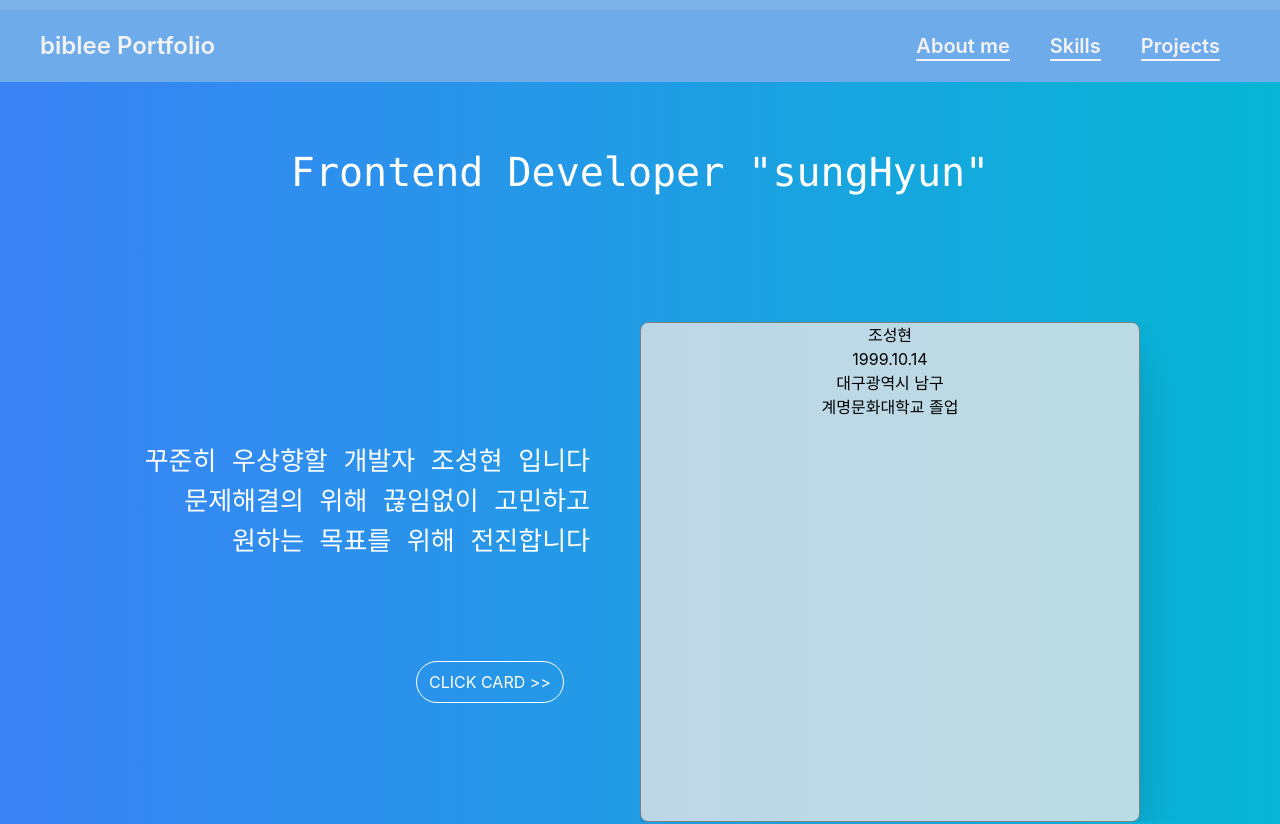
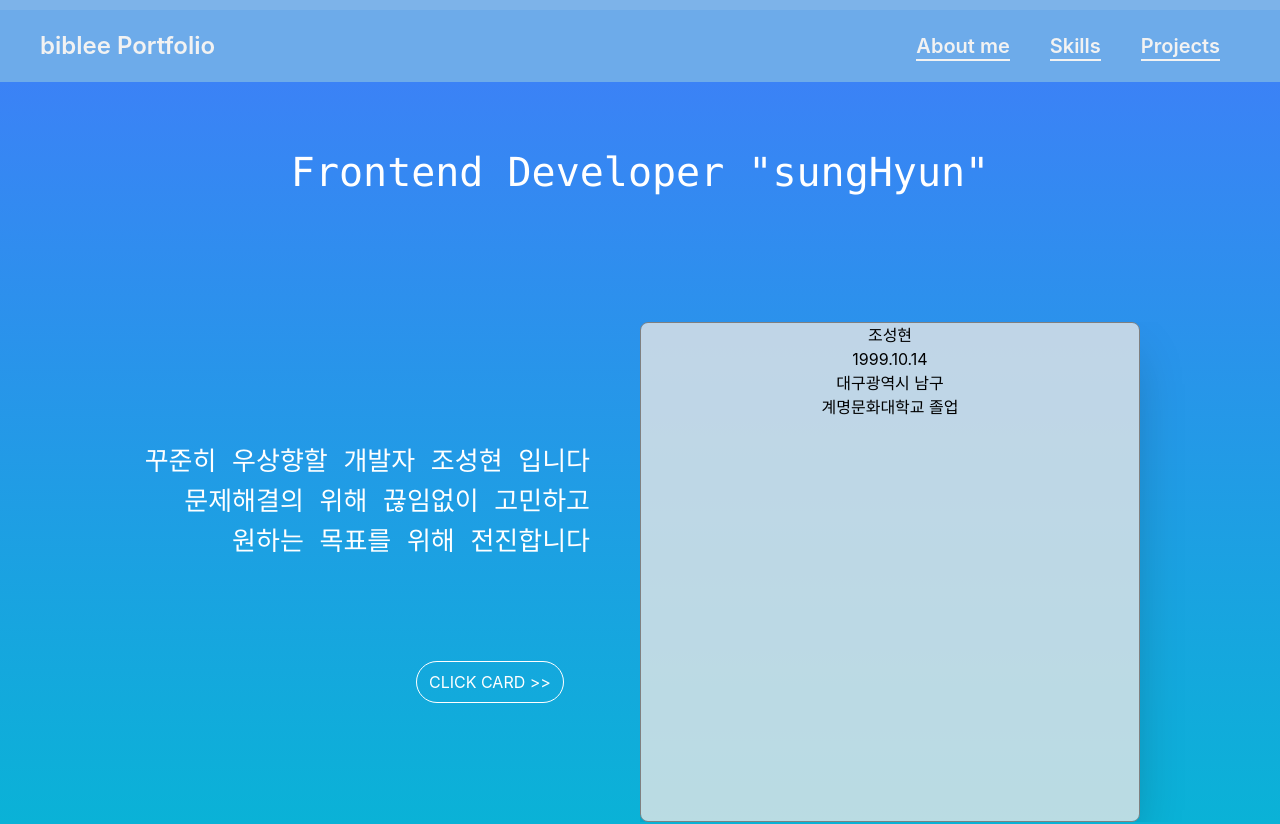
Before and after one commit to sunghyun-biblee/MyPortfolio, a React (Create React App) app: page / in a window 1280 px wide. Shown: the top 824 px of the page. Built offline with nearby package versions, Linux system fonts and the light colour scheme.

Commit message:
cleartimeout > clearInterval 변경

```diff
--- a/src/components/aboutme/IntroduceTwo.tsx
+++ b/src/components/aboutme/IntroduceTwo.tsx
@@ -8,7 +8,7 @@ export const IntroduceTwo = () => {
     const interval = setInterval(() => {
       setIsFlip((prev) => !prev);
     }, 3000);
-    return () => clearTimeout(interval);
+    return () => clearInterval(interval);
   }, [isFlip]);
 
   const handleImgClick = () => {
@@ -17,11 +17,11 @@ export const IntroduceTwo = () => {
   return (
     <div
       className="h-[100dvh] relative  w-[100%]  box-border overflow-hidden
-    bg-gradient-to-r from-blue-500 to-cyan-500
+    bg-gradient-to-b from-blue-500 to-cyan-500
     "
     >
       <div
-        className="flex h-[100vh] max-w-[1200px] justify-around items-center text-white mx-auto my-0
+        className="flex h-[100vh] lg:max-w-[1200px] w-[100%] justify-around items-center text-white mx-auto my-0
       animate-introExpand-container   relative
       transition ease-in duration-[800ms] transform translate-x-[1400px]"
         id="container"
@@ -82,7 +82,7 @@ export const IntroduceTwo = () => {
                 id="img-inner"
                 onClick={handleImgClick}
               >
-                <FlipBox isFlip={isFlip}>
+                <FlipBox value={isFlip}>
                   <FlipCard className="rounded-lg shadow-2xl  overflow-hidden">
                     <Img src={preview} alt="" id="container_img" />
                   </FlipCard>
@@ -110,8 +110,9 @@ export const IntroduceTwo = () => {
         </div>
       </div>
       <div
-        className="absolute top-0 left-0 right-0 bottom-0 h-[100%] -z-10
-     bg-gradient-to-r from-blue-500 to-cyan-500 "
+        className="absolute top-0 left-0 right-0 bottom-0
+        h-[100%] -z-30
+     bg-gradient-to-r from-slate-500 to-cyan-500 "
         id="overlay"
       ></div>
     </div>
@@ -123,14 +124,14 @@ const Img = styled.img`
   width: 100%;
   height: 500px;
 `;
-const FlipBox = styled.div<{ isFlip: boolean }>`
+const FlipBox = styled.div<{ value: boolean }>`
   transition: 0.8s;
   transform-style: preserve-3d;
   position: relative;
   min-width: 300px;
   max-width: 500px;
   height: 500px;
-  transform: ${(props) => (props.isFlip ? "rotateY(180deg)" : "")};
+  transform: ${(props) => (props.value ? "rotateY(180deg)" : "rotateY(0deg)")};
 `;
 const FlipCard = styled.div`
   backface-visibility: hidden;
```
